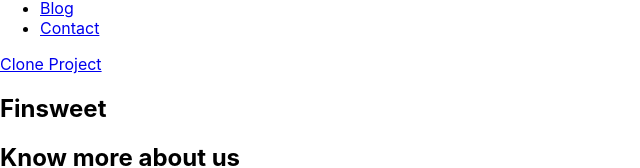
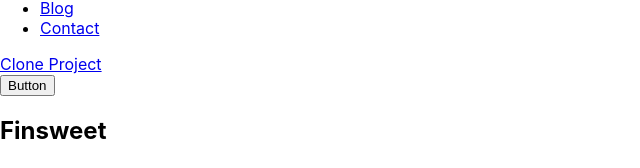
Before and after one commit to gr-sv/Finsweet, a React (Create React App) app: page / in a window 1280 px wide. Shown: the part 118-286 px from the top of the page, without its empty margins (0-640 px from the left). Built offline with nearby package versions, Linux system fonts and the light colour scheme.

Commit message:
Add component Button

```diff
--- a/src/components/home/home.js
+++ b/src/components/home/home.js
@@ -1,9 +1,12 @@
 import Address from "../address/address";
+import Button from "../shared/button/button";
 import Wrapper from "../wrapper/wrapper";
 
 function Home () {
 	return (
 		<div className="home">
+			<Button>Button</Button>
+
 			<section className="promo">
 				<Wrapper className="promo-wrapper">
 					<h1 className="visually-hidden">Finsweet</h1>
--- /dev/null
+++ b/src/components/shared/button/button.js
@@ -0,0 +1,9 @@
+const Button = ({ children, className }) => {
+	return (
+		<button>
+			{ children }
+		</button>
+	);
+}
+
+export default Button;
```
